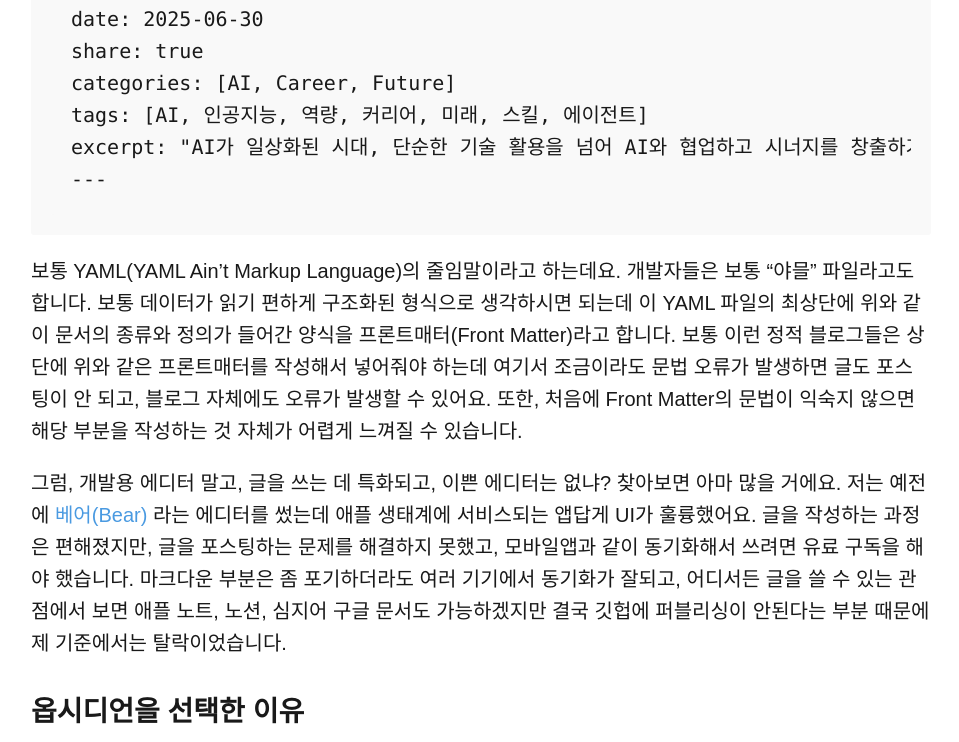
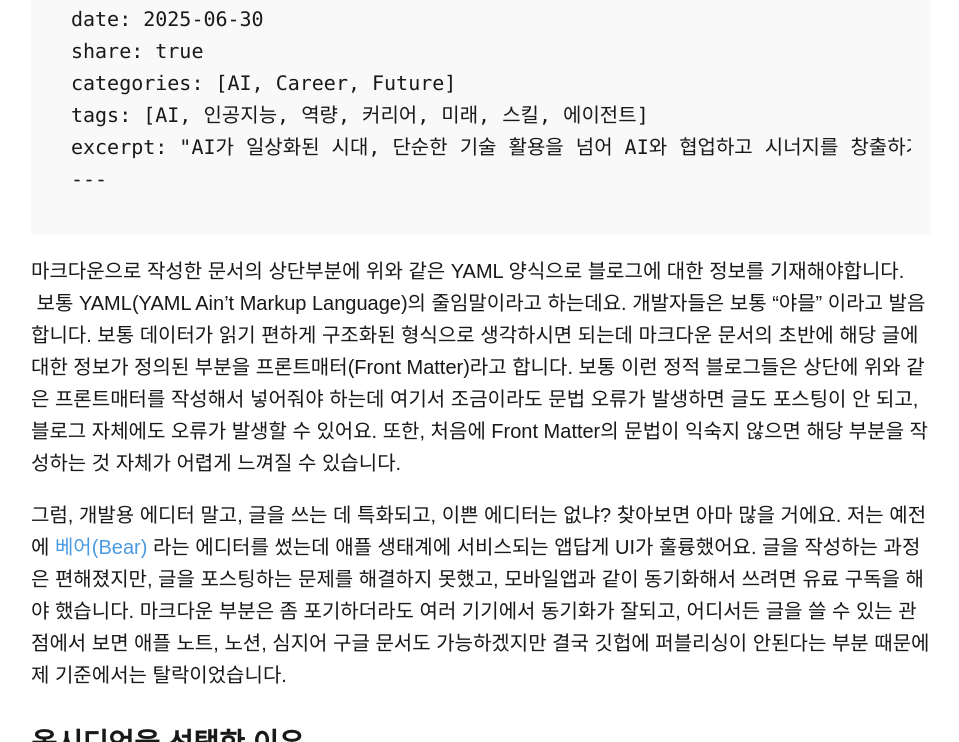
Before and after one commit to hyungyunlim/hyungyunlim.github.io, a Jekyll site: the page built from _posts/2025-07-15-improving-jekyll-blog-with-obsidian.md, in a window 1280 px wide and 900 px high, scrolled down 1940 px, cut to the strip 0-742 px from the top of the window. Shown: the whole strip, without its empty margins (159-1118 px from the left). Built offline with Jekyll 4.4.1, drawn with Linux system fonts in a browser that asks for light colours; our own code applies the rules of GitHub Pages for plain Markdown files; comment, search, counter and statistics services are not loaded.

Commit message:
[PUBLISHER] Merge #20

````diff
--- a/_posts/2025-07-15-improving-jekyll-blog-with-obsidian.md
+++ b/_posts/2025-07-15-improving-jekyll-blog-with-obsidian.md
@@ -44,7 +44,7 @@ excerpt: "AI가 일상화된 시대, 단순한 기술 활용을 넘어 AI와 협
 ---
 ```
 
-보통 YAML(YAML Ain't Markup Language)의 줄임말이라고 하는데요. 개발자들은 보통 "야믈" 파일라고도 합니다. 보통 데이터가 읽기 편하게 구조화된 형식으로 생각하시면 되는데 이 YAML 파일의 최상단에 위와 같이 문서의 종류와 정의가 들어간 양식을 프론트매터(Front Matter)라고 합니다. 보통 이런 정적 블로그들은 상단에 위와 같은 프론트매터를 작성해서 넣어줘야 하는데 여기서 조금이라도 문법 오류가 발생하면 글도 포스팅이 안 되고, 블로그 자체에도 오류가 발생할 수 있어요. 또한, 처음에 Front Matter의 문법이 익숙지 않으면 해당 부분을 작성하는 것 자체가 어렵게 느껴질 수 있습니다.
+마크다운으로 작성한 문서의 상단부분에 위와 같은 YAML 양식으로 블로그에 대한 정보를 기재해야합니다.  보통 YAML(YAML Ain't Markup Language)의 줄임말이라고 하는데요. 개발자들은 보통 "야믈" 이라고 발음 합니다. 보통 데이터가 읽기 편하게 구조화된 형식으로 생각하시면 되는데 마크다운 문서의 초반에 해당 글에 대한 정보가 정의된 부분을 프론트매터(Front Matter)라고 합니다. 보통 이런 정적 블로그들은 상단에 위와 같은 프론트매터를 작성해서 넣어줘야 하는데 여기서 조금이라도 문법 오류가 발생하면 글도 포스팅이 안 되고, 블로그 자체에도 오류가 발생할 수 있어요. 또한, 처음에 Front Matter의 문법이 익숙지 않으면 해당 부분을 작성하는 것 자체가 어렵게 느껴질 수 있습니다.
 
 그럼, 개발용 에디터 말고, 글을 쓰는 데 특화되고, 이쁜 에디터는 없냐? 찾아보면 아마 많을 거에요. 저는 예전에 [베어(Bear)](https://bear.app/) 라는 에디터를 썼는데 애플 생태계에 서비스되는 앱답게 UI가 훌륭했어요. 글을 작성하는 과정은 편해졌지만, 글을 포스팅하는 문제를 해결하지 못했고, 모바일앱과 같이 동기화해서 쓰려면 유료 구독을 해야 했습니다. 마크다운 부분은 좀 포기하더라도 여러 기기에서 동기화가 잘되고, 어디서든 글을 쓸 수 있는 관점에서 보면 애플 노트, 노션, 심지어 구글 문서도 가능하겠지만 결국 깃헙에 퍼블리싱이 안된다는 부분 때문에 제 기준에서는 탈락이었습니다.
 
````
